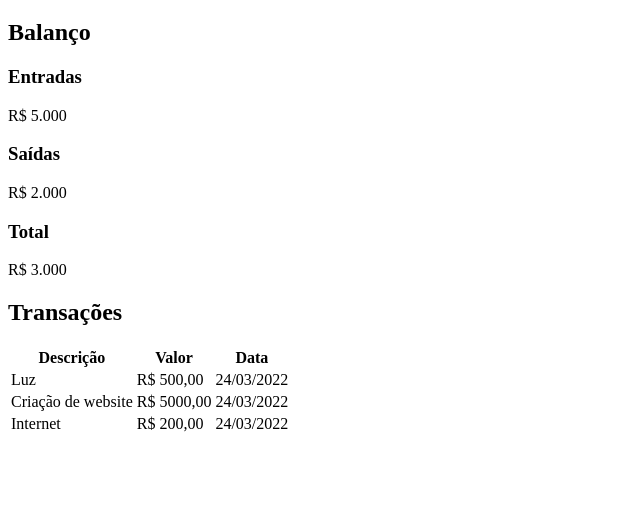
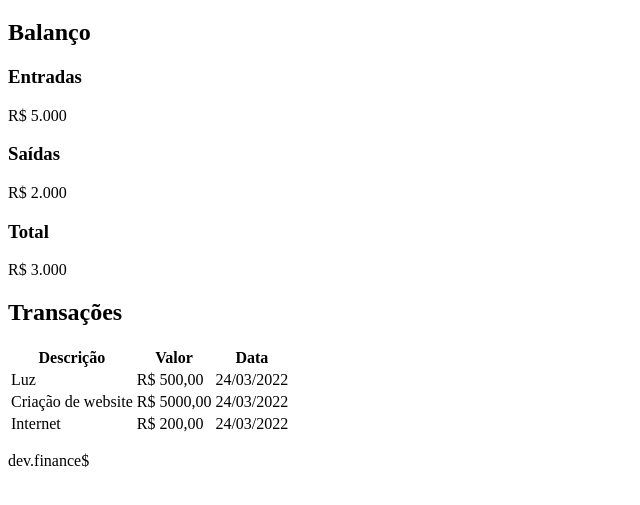
Before and after one commit to arissonlima/dev-finances, a plain HTML site: page index.html in a window 1280 px wide. Shown: the part 61-566 px from the top of the page, without its empty margins (0-640 px from the left). Drawn offline with Linux system fonts and the light colour scheme.

Commit message:
Footer creation

```diff
--- a/index.html
+++ b/index.html
@@ -64,5 +64,9 @@
         </table>
       </section>
     </main>
+
+    <footer>
+      <p>dev.finance$</p>
+    </footer>
   </body>
 </html>
```
